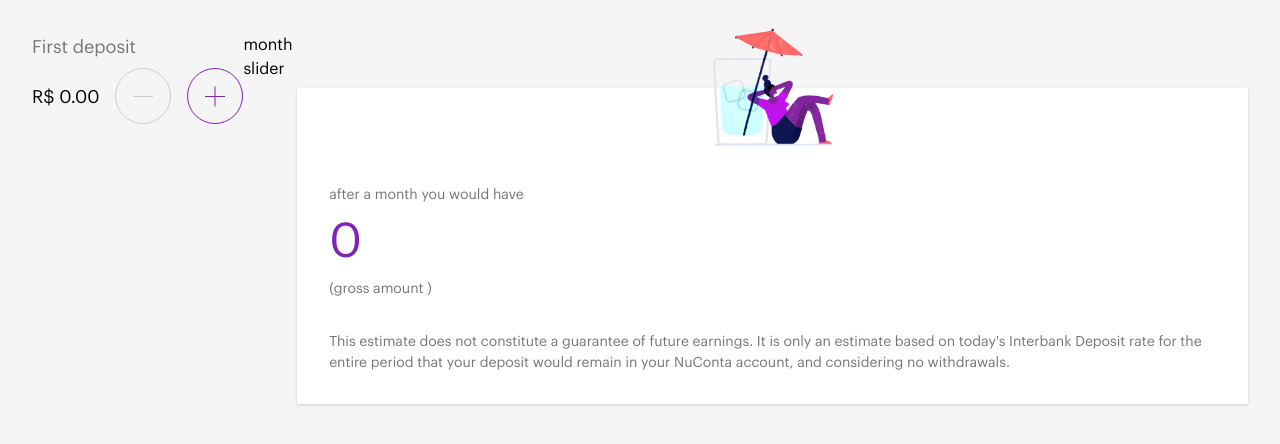
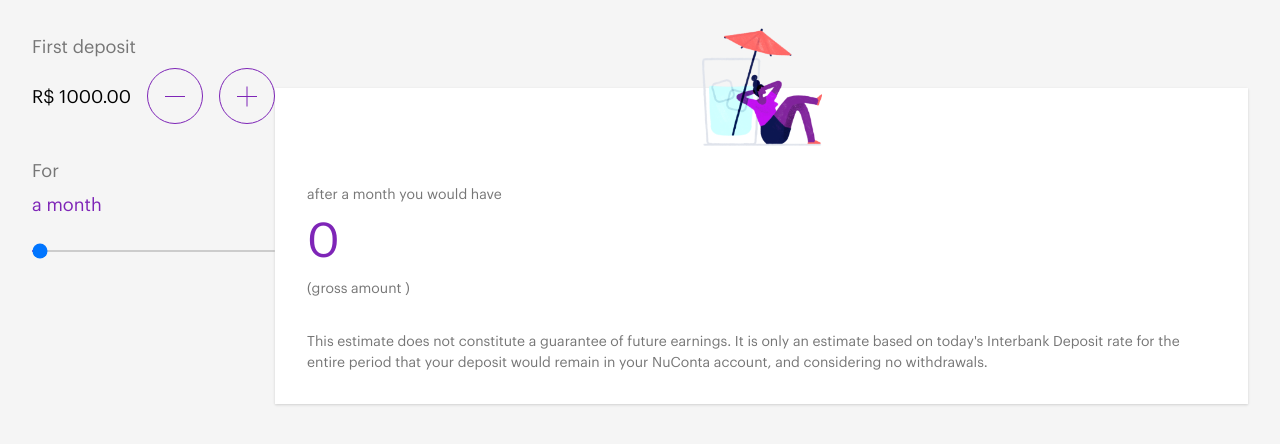
Before and after one commit to thalesagapito/nuconta-calculator, a Vue app: page / in a window 1280 px wide. Shown: the top 444 px of the page. Built offline with nearby package versions, Linux system fonts and the light colour scheme.

Commit message:
add working calculator input month slider

```diff
--- a/src/components/calculator-input-month-slider.vue
+++ b/src/components/calculator-input-month-slider.vue
@@ -1,10 +1,16 @@
 <script lang="ts" setup>
+import { useVModel } from '@vueuse/core'
+import { computed } from 'vue-demi'
+import { useI18n } from 'vue-i18n'
+
+const MAX_MONTHS = 60
+
 const props = withDefaults(
   defineProps<{
     months: number
   }>(),
   {
-    months: 12,
+    months: 0,
   },
 )
 
@@ -12,13 +18,75 @@ const emit = defineEmits<{
   (e: 'update:months', value: number): void
 }>()
 
+const { t } = useI18n()
+
+const writableMonths = useVModel(props, 'months', emit)
+const sliderPercentage = computed(() => `${Math.floor(props.months / MAX_MONTHS * 100)}%`)
 </script>
 
 <template>
-  <p>
-    month slider
-  </p>
+  <div class="month-slider-wrapper">
+    <span class="for">
+      {{ t('for') }}
+    </span>
+
+    <span class="n-months">
+      {{ t('nMonths', { n: months }) }}
+    </span>
+
+    <input
+      v-model.number="writableMonths"
+      min="1"
+      :max="MAX_MONTHS"
+      type="range"
+      class="slider"
+    >
+  </div>
 </template>
 
 <style lang="postcss" scoped>
+.month-slider-wrapper {
+  @apply flex flex-col;
+
+  .for {
+    @apply text-lg text-gray-300;
+  }
+
+  .n-months {
+    @apply text-lg text-brand-purple mt-1.5;
+  }
+
+  .slider {
+    @apply appearance-none mt-8 w-full h-0.5 overflow-visible rounded-sm;
+    background: linear-gradient(
+      to right,
+      theme('colors.brand-purple') 0%,
+      theme('colors.brand-purple') v-bind(sliderPercentage),
+      theme('colors.gray.200') v-bind(sliderPercentage),
+      theme('colors.gray.200') 100%
+    );
+
+    &:focus {
+      @apply outline-none ring ring-offset-8 ring-offset-gray-100;
+    }
+
+    &:active {
+      @apply ring-0;
+    }
+
+    &::range-lower {
+      @apply bg-brand-purple;
+    }
+
+    &::range-thumb {
+      @apply block appearance-none bg-brand-purple w-4 h-4 border-none rounded-full transition-all duration-150;
+      cursor: grab;
+    }
+
+    &:active::range-thumb {
+      @apply w-6 h-6 ring ring-offset-0;
+      cursor: grabbing;
+    }
+  }
+}
 </style>
--- a/src/components/calculator-input.vue
+++ b/src/components/calculator-input.vue
@@ -1,5 +1,5 @@
 <script lang="ts" setup>
-import { ref } from 'vue'
+import { useVModels } from '@vueuse/core'
 import MonthSlider from './calculator-input-month-slider.vue'
 import FirstDepositInput from './calculator-input-first-deposit-input.vue'
 
@@ -9,7 +9,7 @@ const props = withDefaults(
     months: number
   }>(),
   {
-    firstDepositAmount: 100000,
+    firstDepositAmount: 1000,
     months: 1,
   },
 )
@@ -19,12 +19,21 @@ const emit = defineEmits<{
   (e: 'update:months', value: number): void
 }>()
 
+const {
+  firstDepositAmount: writableFirstDepositAmount,
+  months: writableMonths,
+} = useVModels(props, emit)
 </script>
 
 <template>
-  <first-deposit-input />
-  <month-slider />
+  <div class="calculator-input-wrapper">
+    <first-deposit-input v-model:firstDepositAmount="writableFirstDepositAmount" />
+    <month-slider v-model:months="writableMonths" class="mt-8" />
+  </div>
 </template>
 
 <style lang="postcss" scoped>
+.calculator-input-wrapper {
+  @apply flex flex-col flex-shrink-0;
+}
 </style>
```
